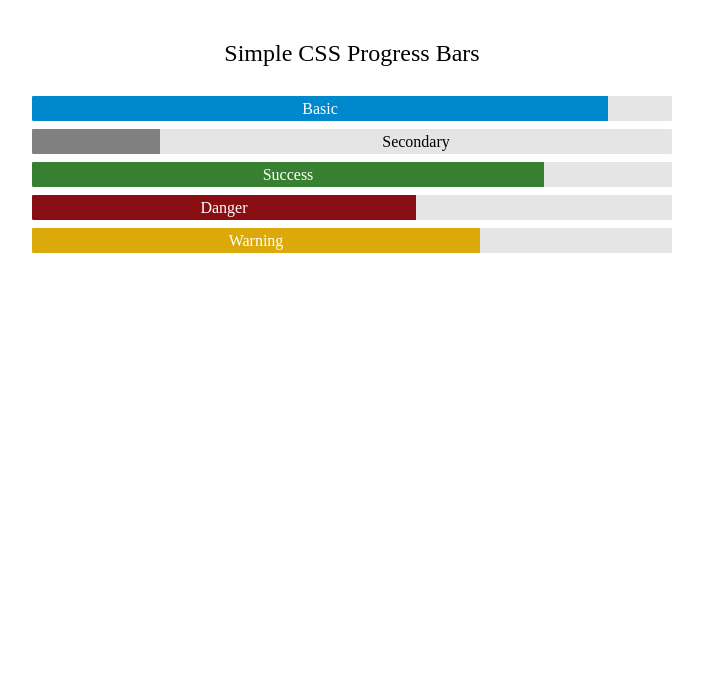
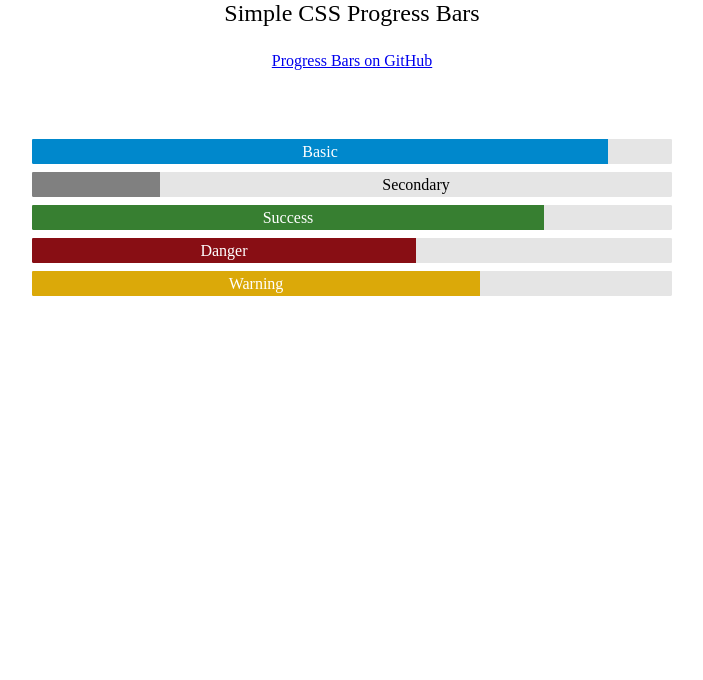
Before and after one commit to cferdinandi/progress-bars, a plain HTML site: page index.html in a window 1280 px wide. Shown: the part 120-800 px from the top of the page, without its empty margins (288-991 px from the left). Drawn offline with Linux system fonts and the light colour scheme.

Commit message:
Updated demo

```diff
--- a/index.html
+++ b/index.html
@@ -38,9 +38,11 @@
 <body>
 	<section class="container">
 
-		<h1 style="text-align: center; font-size: 3em;">Progress Bars</h1>
-		<p style="text-align: center; font-size: 1.5em;">Simple CSS Progress Bars</p>
+		<h1 style="text-align: center; font-size: 3em; margin-bottom: 0;">Progress Bars</h1>
+		<p style="text-align: center; font-size: 1.5em; margin: 0;">Simple CSS Progress Bars</p>
+		<p style="text-align: center;"><a href="https://github.com/cferdinandi/progress-bars#readme">Progress Bars on GitHub</a></p>
 
+		<br><br>
 
 		<div class="progress">
 			<div class="progress-bar" style="width: 90%;">
```
